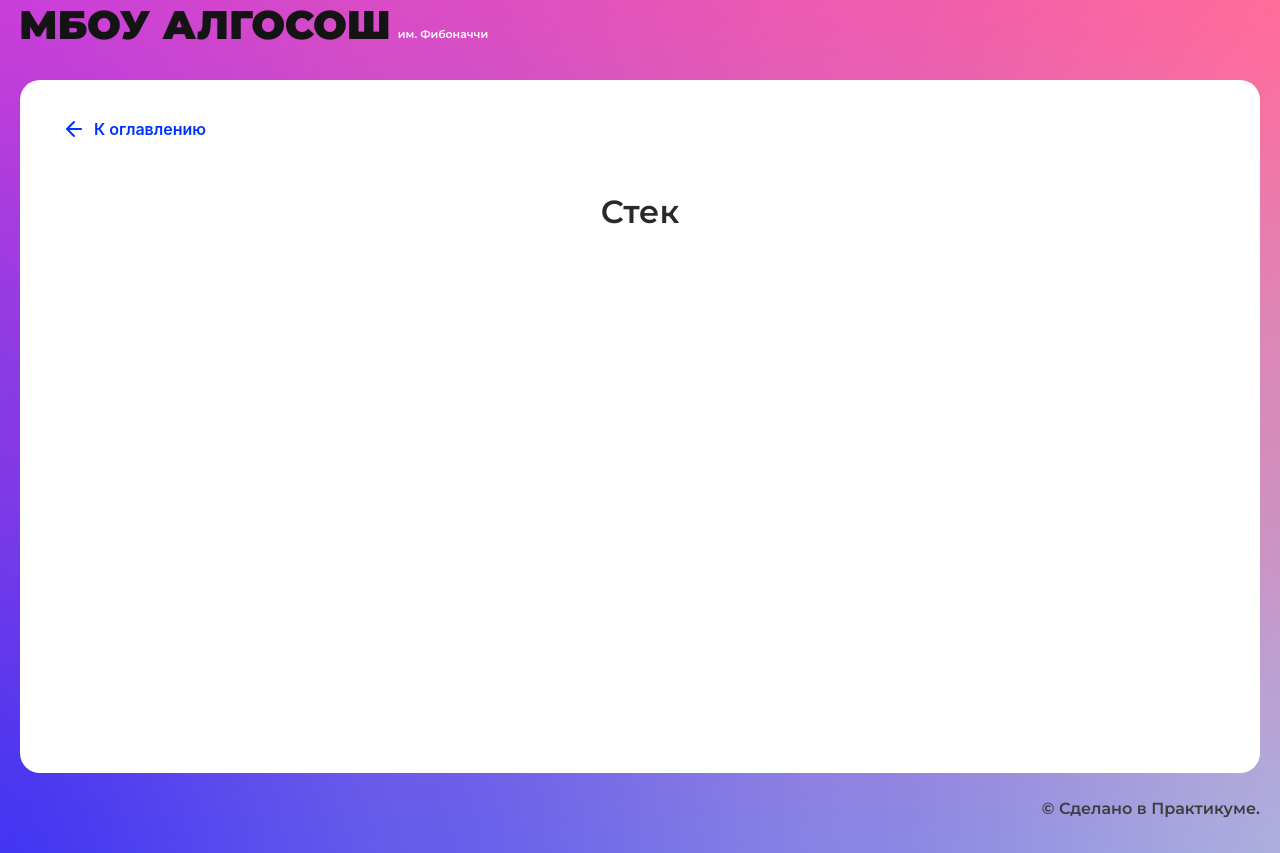
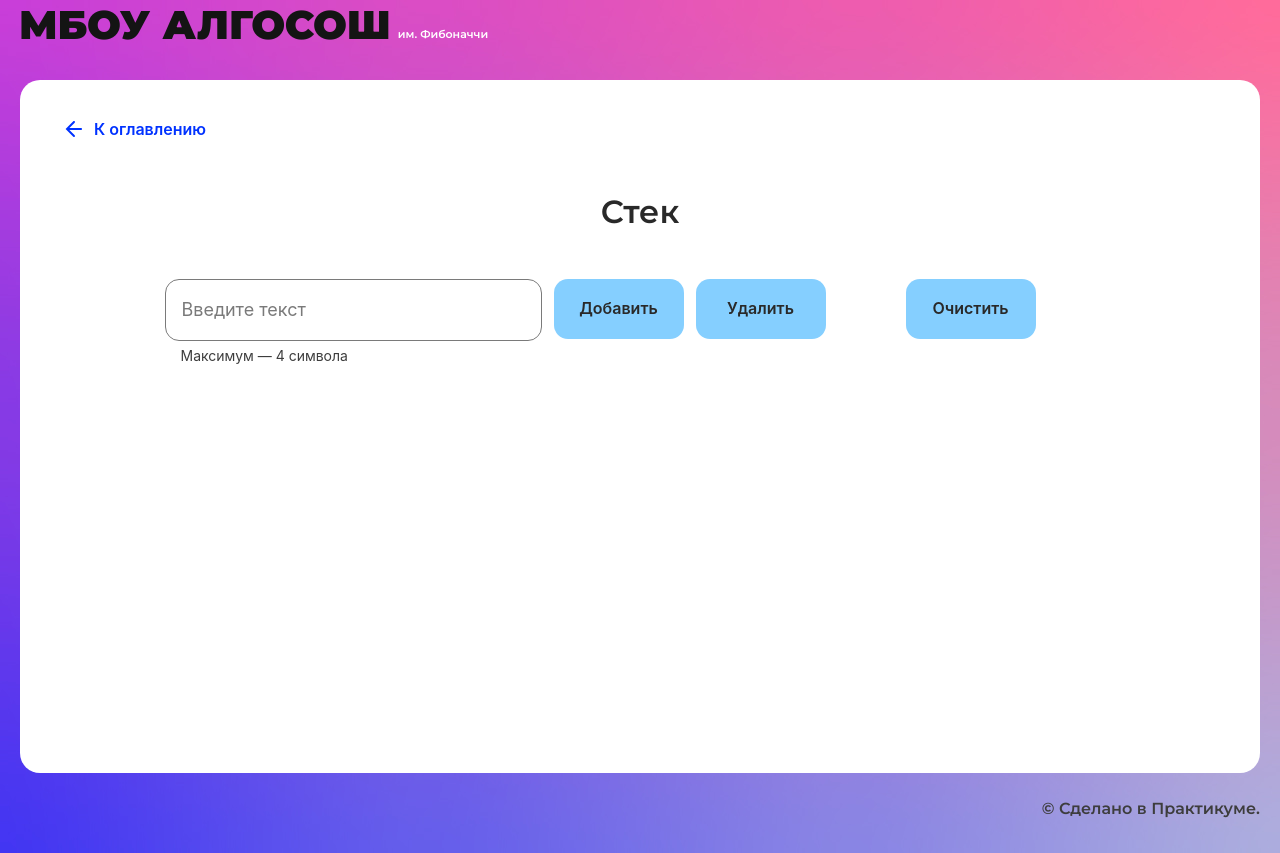
Before and after one commit to grecha1337/algorithms, a React (Create React App) app: page /stack in a window 1280 px wide. Built offline with nearby package versions, Linux system fonts and the light colour scheme.

Commit message:
реализован стак

```diff
--- /dev/null
+++ b/src/components/stack-page/stack-page.module.css
@@ -0,0 +1,31 @@
+.controlPanel {
+  width: 100%;
+  display: flex;
+  justify-content: center;
+  margin-bottom: 120px;
+}
+
+.input {
+  margin-right: 12px;
+  max-width: 377px;
+}
+
+.buttonAdd {
+  margin-right: 12px;
+}
+
+.buttonDelete {
+  margin-right: 80px;
+}
+
+.wrapperContent {
+  display: flex;
+  flex-direction: column;
+  justify-content: space-between;
+}
+
+.contentStack {
+  display: flex;
+  gap: 0 16px;
+  justify-content: center;
+}
--- a/src/components/stack-page/stack-page.tsx
+++ b/src/components/stack-page/stack-page.tsx
@@ -1,10 +1,106 @@
-import React from "react";
+import React, { useState } from "react";
+import { Node, Stack } from "../../data-structures/stack";
+import { ElementStates } from "../../types/element-states";
+import { Button } from "../ui/button/button";
+import { Circle } from "../ui/circle/circle";
+import { Input } from "../ui/input/input";
 import { SolutionLayout } from "../ui/solution-layout/solution-layout";
+import styles from "./stack-page.module.css"
 
 export const StackPage: React.FC = () => {
+  const [value, setValue] = useState('');
+  const [loading, setLoading] = useState(false);
+  const [stack,] = useState(new Stack<number | null>(new Node(null)))
+  const [array, setArray] = useState<number[]>([])
+  const [newElement, setNewElement] = useState(false)
+  const handlerInput = (e: React.ChangeEvent<HTMLInputElement>) => {
+    setValue(e.target.value)
+  }
+
+  const handlerAddElement = () => {
+    if (!value) {
+      return;
+    }
+    stack.push(Number(value))
+    setValue('')
+    setArray(stackToArray(stack))
+    setLoading(true)
+    setNewElement(true)
+    console.log(stack)
+    const interval = setInterval(() => {
+
+      setLoading(false)
+      setNewElement(false)
+      clearInterval(interval);
+    }, 500)
+
+  }
+
+  const stackToArray = <T extends any>(stack: Stack<T | null>): T[] => {
+    console.log(stack)
+    const res: T[] = []
+    if (stack.isEmpty()) { return res }
+    let node: Node<T | null> | null = stack.getTop();
+    let i = 0;
+    while (node && node.value) {
+      console.log(node)
+      res[i] = node.value;
+      node = node.next
+
+      i++;
+    }
+    console.log('node', node)
+    console.log('stack', stack)
+    console.log('rest', res)
+    return res.reverse();
+
+  }
+
+  const handlerDelete = () => {
+
+    setLoading(true)
+    setNewElement(true)
+    setArray(stackToArray<number>(stack))
+    stack.pop()
+    const interval = setInterval(() => {
+      clearInterval(interval);
+      setArray(stackToArray(stack))
+      setLoading(false)
+      setNewElement(false)
+    }, 500)
+  }
+
+  const handlerClear = () => {
+    stack.clear();
+    setArray(stackToArray(stack))
+  }
+
+
   return (
     <SolutionLayout title="Стек">
+      <div className={styles.wrapperContent}>
+        <div className={styles.controlPanel}>
+          <Input maxLength={4} isLimitText={true} onChange={handlerInput} value={value} disabled={loading} extraClass={styles.input} />
+          <Button text="Добавить" disabled={loading} extraClass={styles.buttonAdd} onClick={handlerAddElement} />
+          <Button text="Удалить" disabled={loading} extraClass={styles.buttonDelete} onClick={handlerDelete} />
+          <Button text="Очистить" disabled={loading} extraClass={styles.buttonDelete} onClick={handlerClear} />
 
-    </SolutionLayout>
+        </div>
+        <div className={styles.contentStack}>
+          {
+
+            array.length > 0 &&
+            array.map((element, index) => {
+              return (<Circle letter={element.toString()}
+                key={index}
+                state={index === array.length - 1 && newElement ? ElementStates.Modified : ElementStates.Default}
+                head={index === array.length - 1 ? "top" : ""}
+                index={index}
+              />)
+            })
+          }
+        </div>
+      </div>
+    </SolutionLayout >
   );
 };
--- /dev/null
+++ b/src/data-structures/stack.ts
@@ -0,0 +1,63 @@
+interface IStack<T> {
+  push: (item: T) => void;
+  pop: () => void;
+  peak: () => T | null;
+}
+
+export class Node<T> {
+  value: T;
+  next: Node<T> | null;
+  constructor(value: T, next?: Node<T> | null) {
+    this.value = value;
+    this.next = next === undefined ? null : next;
+  }
+}
+
+export class Stack<T> implements IStack<T> {
+  private top: Node<T> | null = null;
+  private size: number = 0;
+
+  constructor(node: Node<T>) {
+    this.top = node;
+  }
+
+  push = (item: T): void => {
+    const node = new Node(item);
+    let currTop = this.top;
+    this.top = node
+    this.top.next = currTop;
+    this.size++
+  };
+
+  pop = (): void => {
+    if (this.isEmpty()) {
+      throw new Error("stack is empty");
+    }
+    this.top = this.top && this.top.next
+    this.size--
+  };
+
+  peak = (): T | null => {
+    if (this.isEmpty()) {
+      throw new Error("stack is empty");
+    }
+    return this.top && this.top.value;
+  };
+
+  isEmpty = (): boolean => {
+    return this.top === null;
+  };
+
+  getSize = (): number => {
+    return this.size
+  }
+
+  getTop = (): Node<T> | null => {
+    return this.top
+  }
+
+  clear = () => {
+    this.top = null;
+    this.size = 0;
+  }
+}
```
